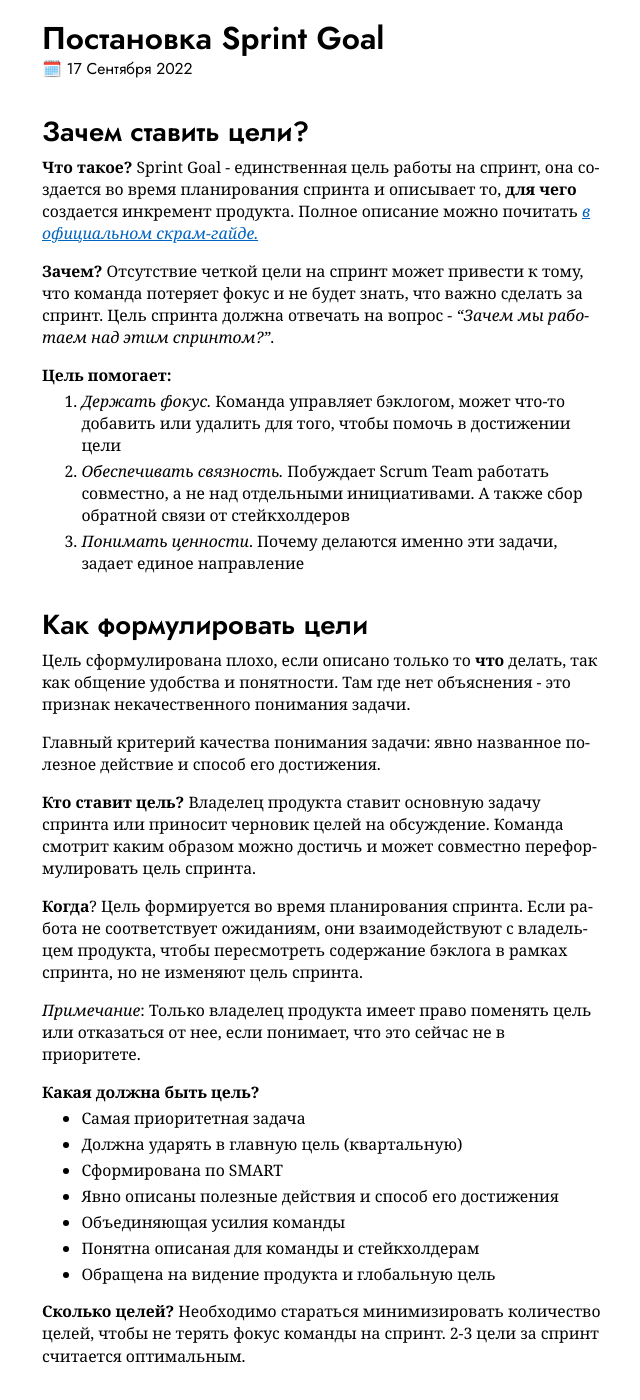
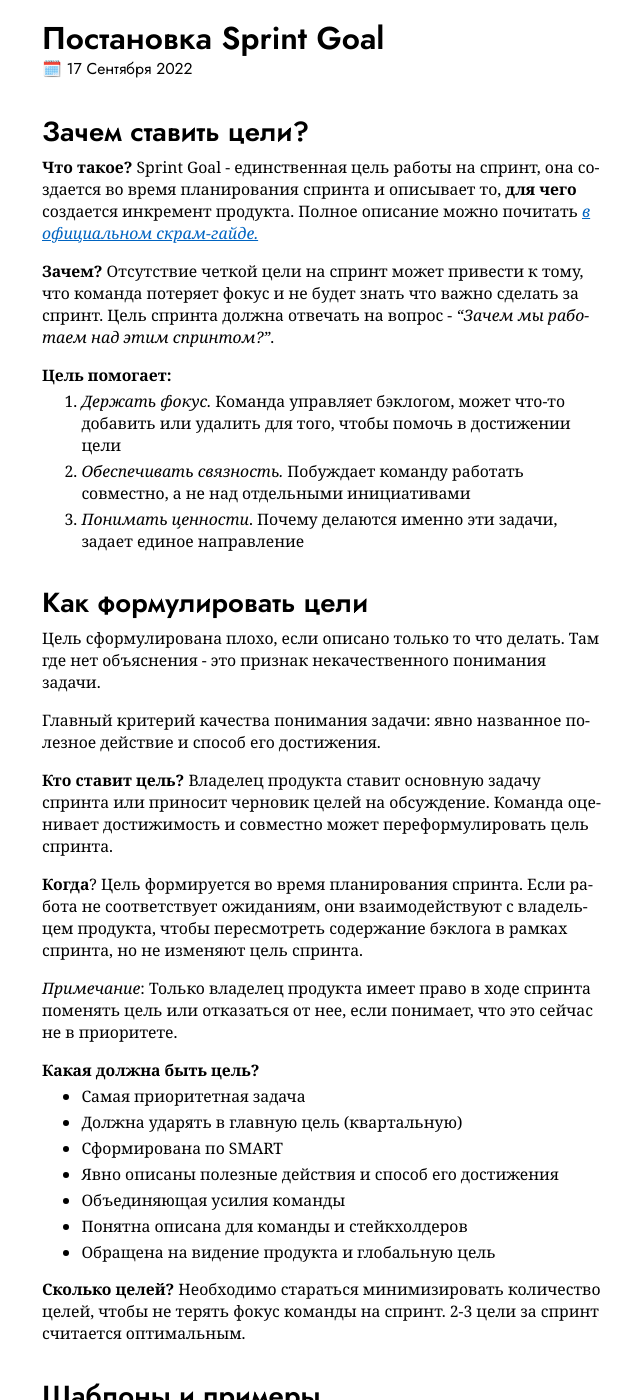
Before and after one commit to keresm/keresaina.github.io, a Jekyll site: the page built from _posts/2022-09-17-sprint-goal.md, in a window 1280 px wide and 1400 px high, scrolled down 265 px. Shown: the whole window, without its empty margins (318-958 px from the left). Built offline with Jekyll 4.4.1, drawn with Linux system fonts in a browser that asks for light colours; some of the changed text lies outside the part shown.

Commit message:
Update 2022-09-17-sprint-goal.md

```diff
--- a/_posts/2022-09-17-sprint-goal.md
+++ b/_posts/2022-09-17-sprint-goal.md
@@ -8,25 +8,25 @@ date:   2022-09-17 21:41:13 +0900
 
 **Что такое?** Sprint Goal - единственная цель работы на cпринт, она создается во время планирования спринта и описывает то, **для чего** создается инкремент продукта. Полное описание можно почитать [*в официальном скрам-гайде.*](https://scrumguides.org/docs/scrumguide/v2020/2020-Scrum-Guide-Russian.pdf)
 
-**Зачем?** Отсутствие четкой цели на спринт может привести к тому, что команда потеряет фокус и не будет знать, что важно сделать за спринт. Цель спринта должна отвечать на вопрос - *“Зачем мы работаем над этим спринтом?”*.
+**Зачем?** Отсутствие четкой цели на спринт может привести к тому, что команда потеряет фокус и не будет знать что важно сделать за спринт. Цель спринта должна отвечать на вопрос - *“Зачем мы работаем над этим спринтом?”*.
 
 **Цель помогает:**
 
 1. *Держать фокус.* Команда управляет бэклогом, может что-то добавить или удалить для того, чтобы помочь в достижении цели
-2. *Обеспечивать связность.* Побуждает Scrum Team работать совместно, а не над отдельными инициативами.  А также сбор обратной связи от стейкхолдеров
+2. *Обеспечивать связность.* Побуждает команду работать совместно, а не над отдельными инициативами
 3. *Понимать ценности*. Почему делаются именно эти задачи, задает единое направление
 
 ## Как формулировать цели
 
-Цель сформулирована плохо, если описано только то **что** делать, так как общение удобства и понятности. Там где нет объяснения - это признак некачественного понимания задачи.
+Цель сформулирована плохо, если описано только то что делать. Там где нет объяснения - это признак некачественного понимания задачи.
 
 Главный критерий качества понимания задачи: явно названное полезное действие и способ его достижения.
 
-**Кто ставит цель?** Владелец продукта ставит основную задачу спринта или приносит черновик целей на обсуждение. Команда смотрит каким образом можно достичь и может совместно переформулировать цель спринта.
+**Кто ставит цель?** Владелец продукта ставит основную задачу спринта или приносит черновик целей на обсуждение. Команда оценивает достижимость и совместно может переформулировать цель спринта.
 
 **Когда**? Цель формируется во время планирования спринта. Если работа не соответствует ожиданиям, они взаимодействуют с владельцем продукта, чтобы пересмотреть содержание бэклога в рамках спринта, но не изменяют цель спринта.
 
-*Примечание*: Только владелец продукта имеет право поменять цель или отказаться от нее, если понимает, что это сейчас не в приоритете.
+*Примечание*: Только владелец продукта имеет право в ходе спринта поменять цель или отказаться от нее, если понимает, что это сейчас не в приоритете.
 
 **Какая должна быть цель?**
 
@@ -35,7 +35,7 @@ date:   2022-09-17 21:41:13 +0900
 - Сформирована по SMART
 - Явно описаны полезные действия и способ его достижения
 - Объединяющая усилия команды
-- Понятна описаная для команды и стейкхолдерам
+- Понятна описана для команды и стейкхолдеров
 - Обращена на видение продукта и глобальную цель
 
 **Сколько целей?** Необходимо стараться минимизировать количество целей, чтобы не терять фокус команды на спринт. 2-3 цели за спринт считается оптимальным.
```
Also changed, not shown: other parts of _posts/2022-09-17-sprint-goal.md (+8 -8 lines).
